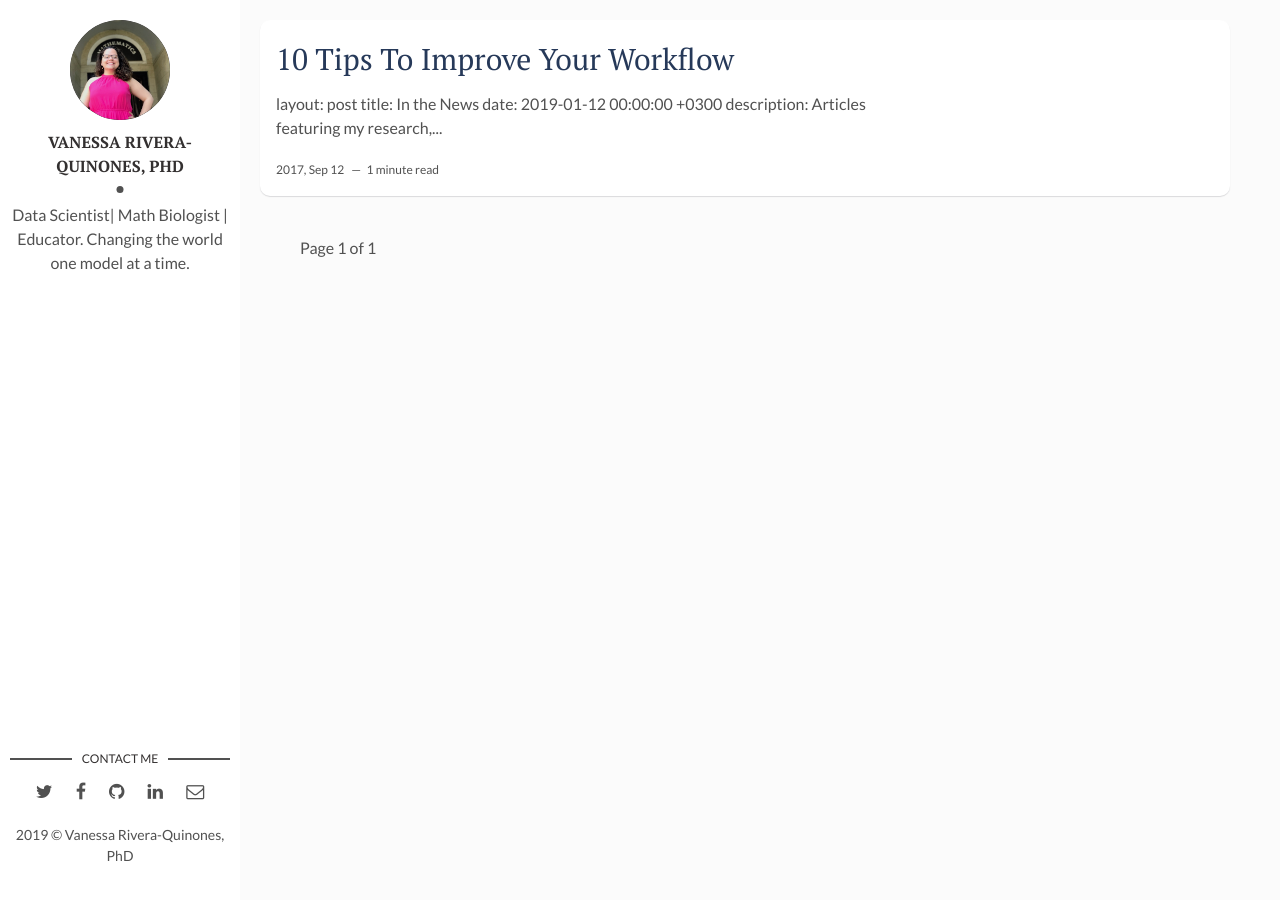
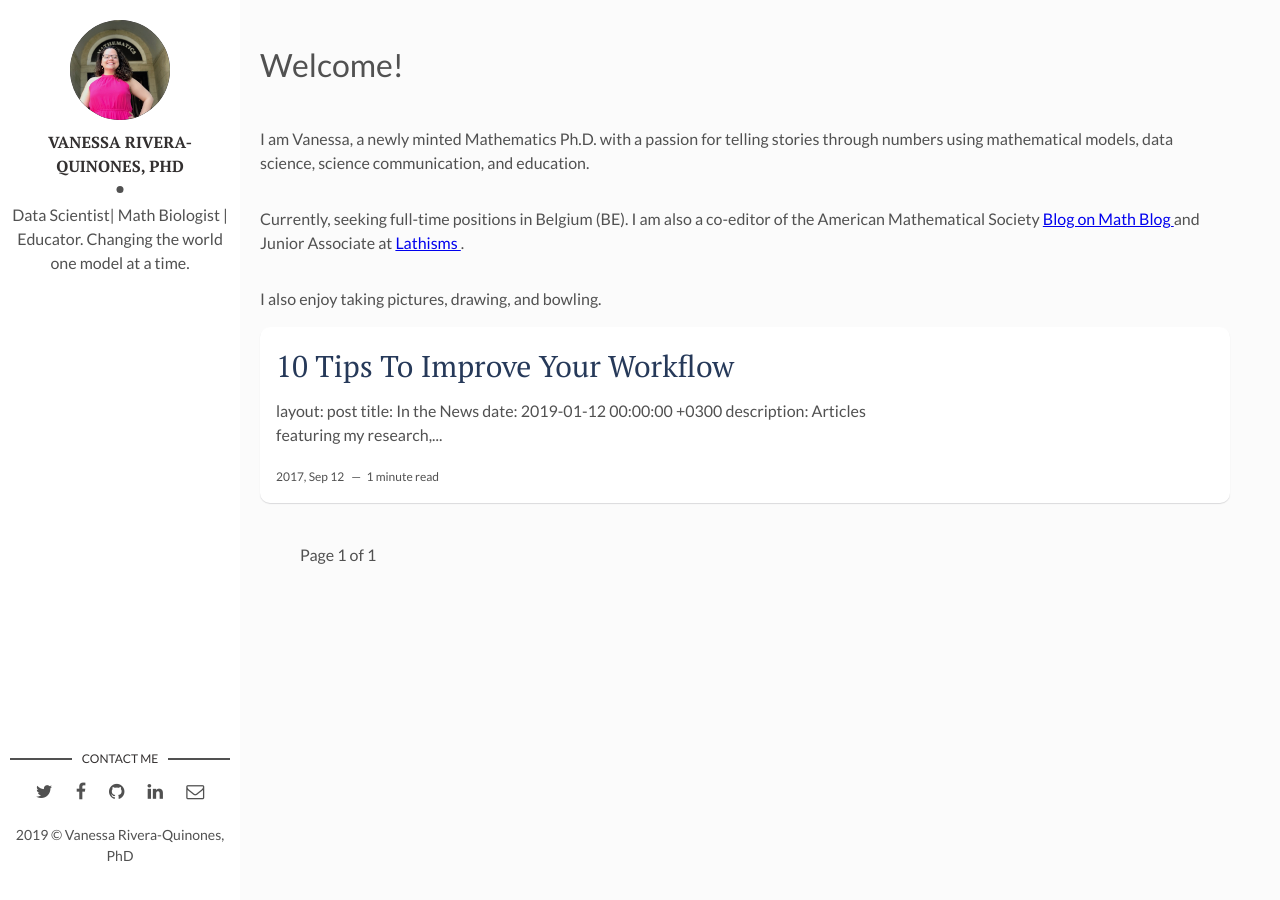
Before and after one commit to vriveraq/vriveraq.github.io, a Jekyll site: the page built from index.html, in a window 1280 px wide. Built offline with Jekyll 4.4.1, drawn with Linux system fonts in a browser that asks for light colours; the list of posts is cut into pages by our own code.

Commit message:
Update index.html

```diff
--- a/index.html
+++ b/index.html
@@ -1,6 +1,19 @@
 ---
 layout: main
 ---
+
+<html>
+<body>
+
+<h1> Welcome! </h1>
+
+<p>  I am Vanessa, a newly minted Mathematics Ph.D. with a passion for telling stories through numbers using mathematical models, data science, science communication, and education. </p>
+
+<p>  Currently, seeking full-time positions in Belgium (BE). I am also a co-editor of the American Mathematical Society <a href ="https://blogs.ams.org/blogonmathblogs/"> Blog on Math Blog </a> and Junior Associate at <a href="http://www.lathisms.org/"> Lathisms </a>. </p>
+
+<p> I also enjoy taking pictures, drawing, and bowling.</p>
+
+
 {% for post in paginator.posts %}
 <article class="post">
   {% if post.img %}
@@ -17,3 +30,6 @@ layout: main
 {% endfor %}
 
 {% include pagination.html %}
+
+  </body>
+</html>
```
